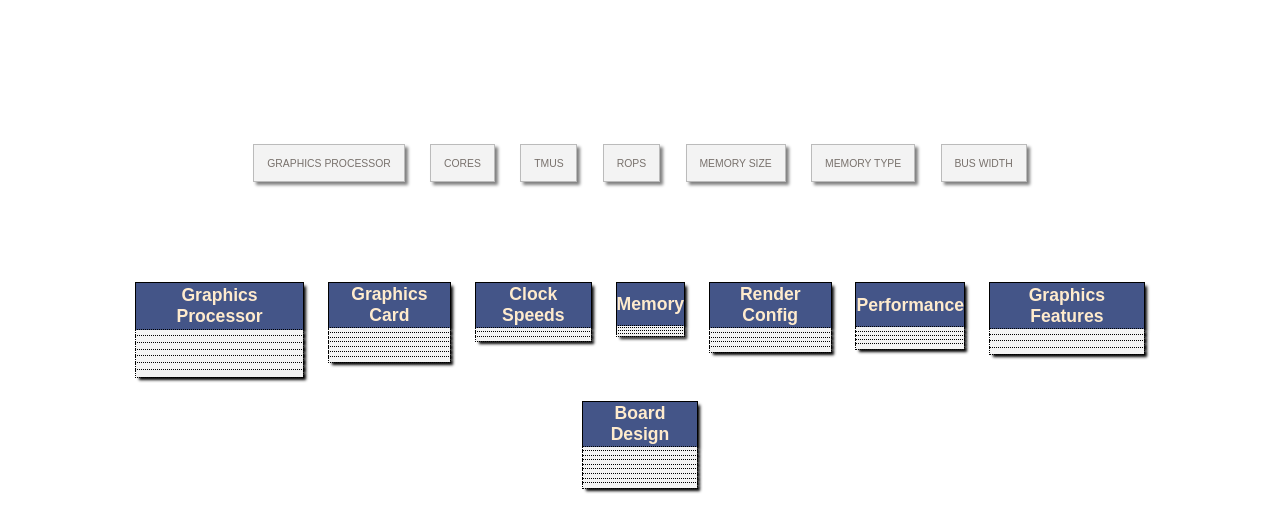
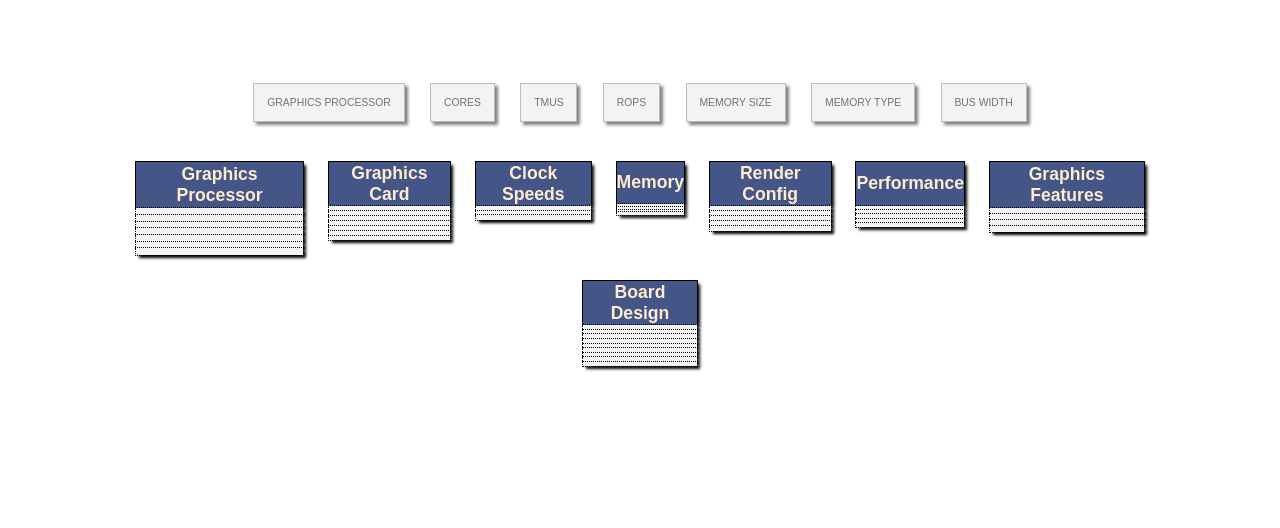
Before and after one commit to MMC313/GPU_DB, a website: page public/index.html in a window 1280 px wide. Shown: the part 749-1277 px from the top of the page. After the commit the page ends 1155 px from the top, so only its background shows below. Drawn offline with Linux system fonts and the light colour scheme; no server answers.

Commit message:
reduce margin between stat icons and stats, and make stats space between

```diff
--- a/public/style.css
+++ b/public/style.css
@@ -5,7 +5,7 @@ body{
     gap: 2vh;
     font-family: sans-serif;
     min-width: 70vw;
-
+    padding-bottom: 5vh;
 }
 
 .searchbar{
@@ -128,7 +128,7 @@ img::before{
    display: flex;
    flex-direction: column;
    gap: 5vh;
-   padding-bottom: 5vh;
+
 }
 
 .stats_icons{
@@ -136,7 +136,7 @@ img::before{
     flex-wrap: wrap;
     justify-content: center;
     align-items: center;
-    height: 20vh;
+    height: 20%;
     gap: 2vw;
 
 }
@@ -201,7 +201,7 @@ img::before{
     height: auto;
     display: flex;
     align-items: center;
-    justify-content: center;
+    justify-content: space-between;
     text-align: center;
     outline: 1px dotted black;
     background-color: #f3f3f3;;
```
